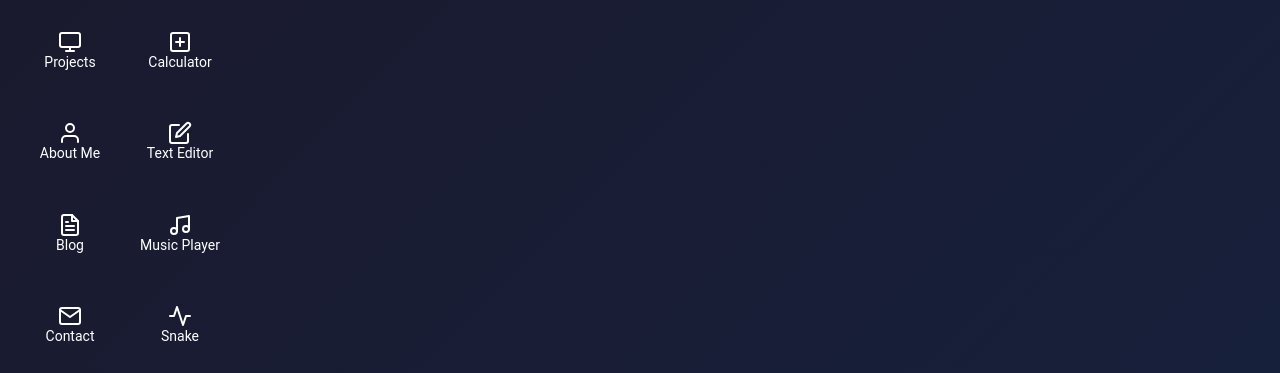
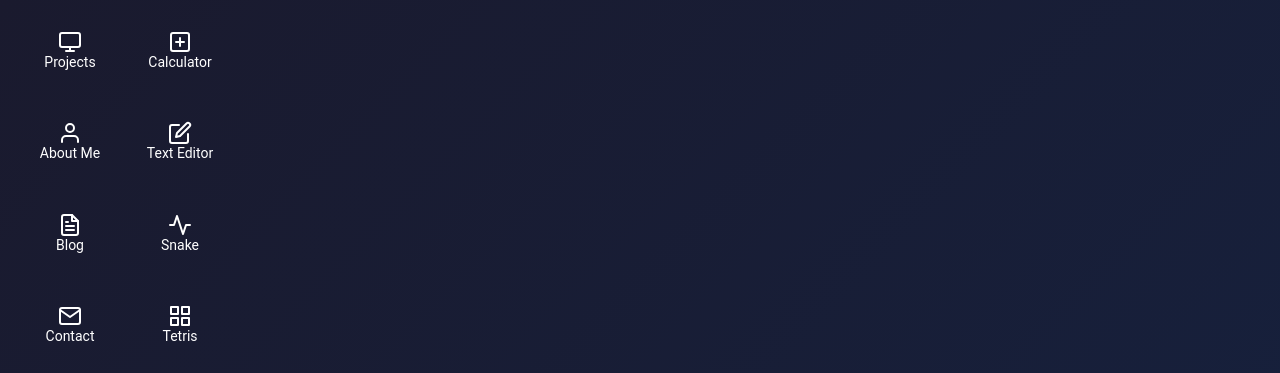
Before and after one commit to ChPuru/PortfolioOS, a plain HTML site: page index.html in a window 1280 px wide. Shown: the top 373 px of the page. Drawn offline with nearby package versions, Linux system fonts and the light colour scheme; no server answers.

Commit message:
Update index.html

```diff
--- a/index.html
+++ b/index.html
@@ -49,10 +49,6 @@
             <div class="icon" data-window="text-editor">
                 <i data-feather="edit"></i>
                 <span>Text Editor</span>
-            </div>
-            <div class="icon" data-window="music-player">
-                <i data-feather="music"></i>
-                <span>Music Player</span>
             </div>
             <div class="icon" data-window="snake-game">
                 <i data-feather="activity"></i>
```
